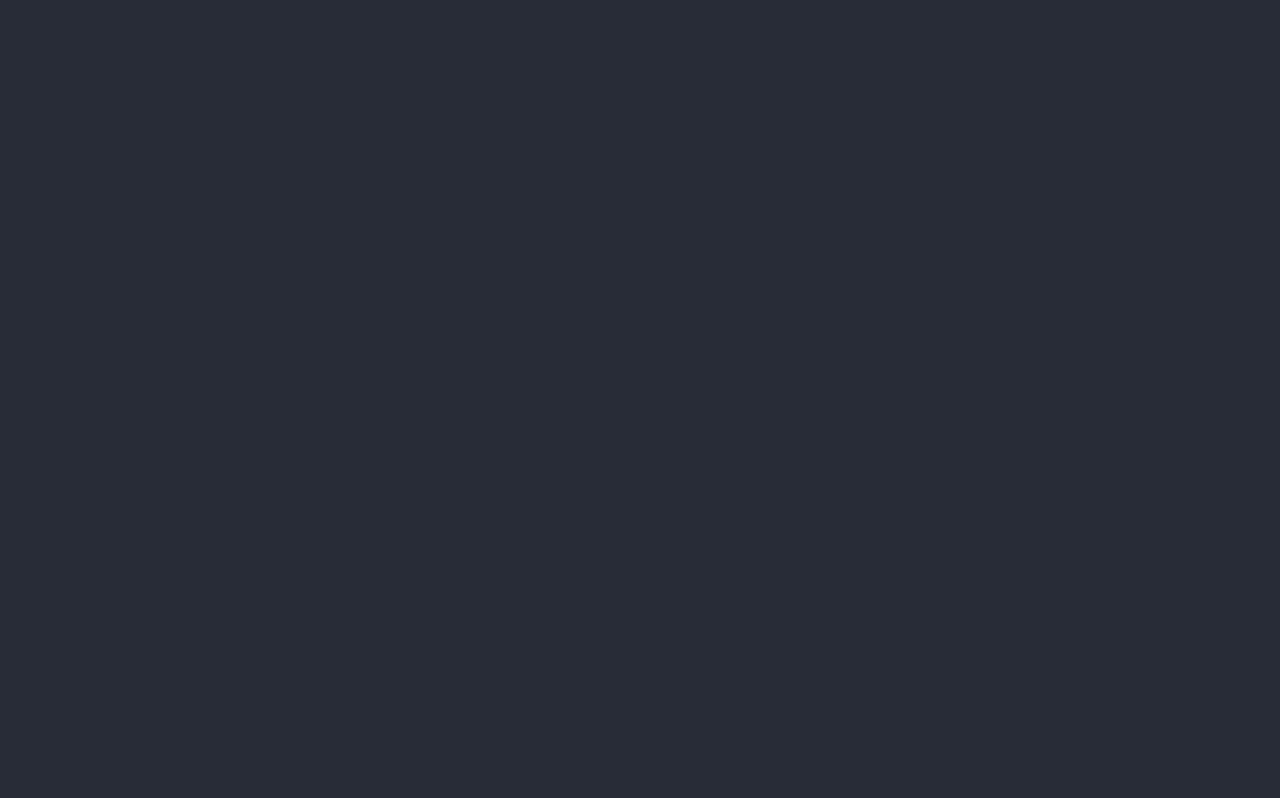
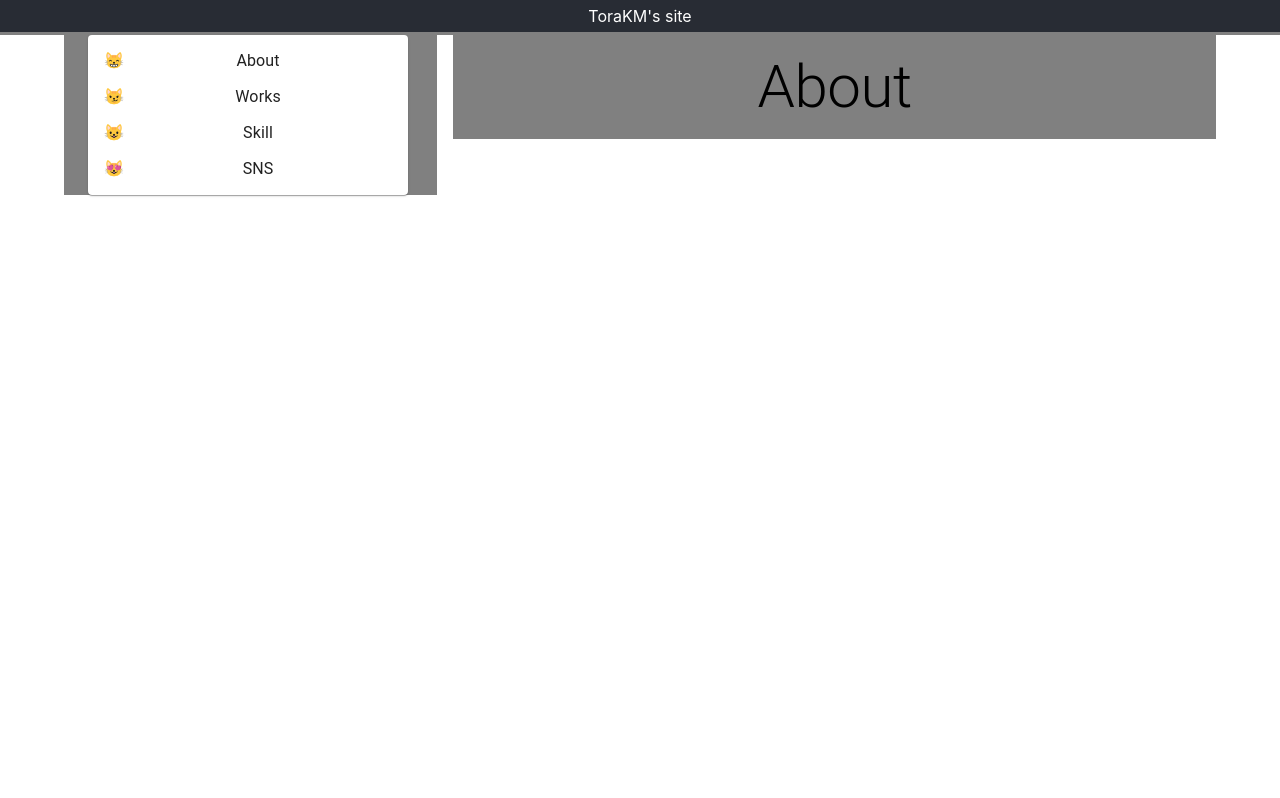
Before and after one commit to KM0912/portfolio, a React (Create React App) app: page / in a window 1280 px wide. Shown: the top 798 px of the page. Built offline with nearby package versions, Linux system fonts and the light colour scheme.

Commit message:
"Header"コンポーネントを実装

```diff
--- a/src/App.tsx
+++ b/src/App.tsx
@@ -8,6 +8,7 @@
 import Works from "./components/organisms/Works";
 import Skill from "./components/organisms/Skill";
 import Sns from "./components/organisms/Sns";
+import Header from "./components/organisms/Header";
 
 const MENU_ITEMS = [
   { id: "about", emoji: "😸", text: "About" },
@@ -19,7 +20,7 @@
 function App() {
   return (
     <div className="App">
-      <header className="App-header"></header>
+      <Header />
       <Container>
         <Grid container spacing={2}>
           <Grid xs={4}>
--- /dev/null
+++ b/src/components/organisms/Header.tsx
@@ -0,0 +1,29 @@
+import { styled } from "@mui/material";
+import React from "react";
+import { colors } from "../../config/colors";
+import { SITE_TITLE } from "../../config/config";
+
+const StyledHeader = styled("header")({
+  height: "32px",
+  backgroundColor: colors.headerBackground,
+  display: "flex",
+  flexDirection: "column",
+  alignItems: "center",
+  justifyContent: "center",
+  color: colors.headerColor,
+  borderBottom: `3px solid ${colors.headerBorder}`,
+});
+
+const StyledP = styled("p")({
+  margin: 0,
+});
+
+const Header = () => {
+  return (
+    <StyledHeader>
+      <StyledP>{SITE_TITLE}</StyledP>
+    </StyledHeader>
+  );
+};
+
+export default Header;
--- /dev/null
+++ b/src/config/colors.ts
@@ -0,0 +1,5 @@
+export const colors = {
+  headerBackground: "#282c34",
+  headerColor: "white",
+  headerBorder: "gray",
+};
--- /dev/null
+++ b/src/config/config.ts
@@ -0,0 +1 @@
+export const SITE_TITLE = "ToraKM's site";
```
